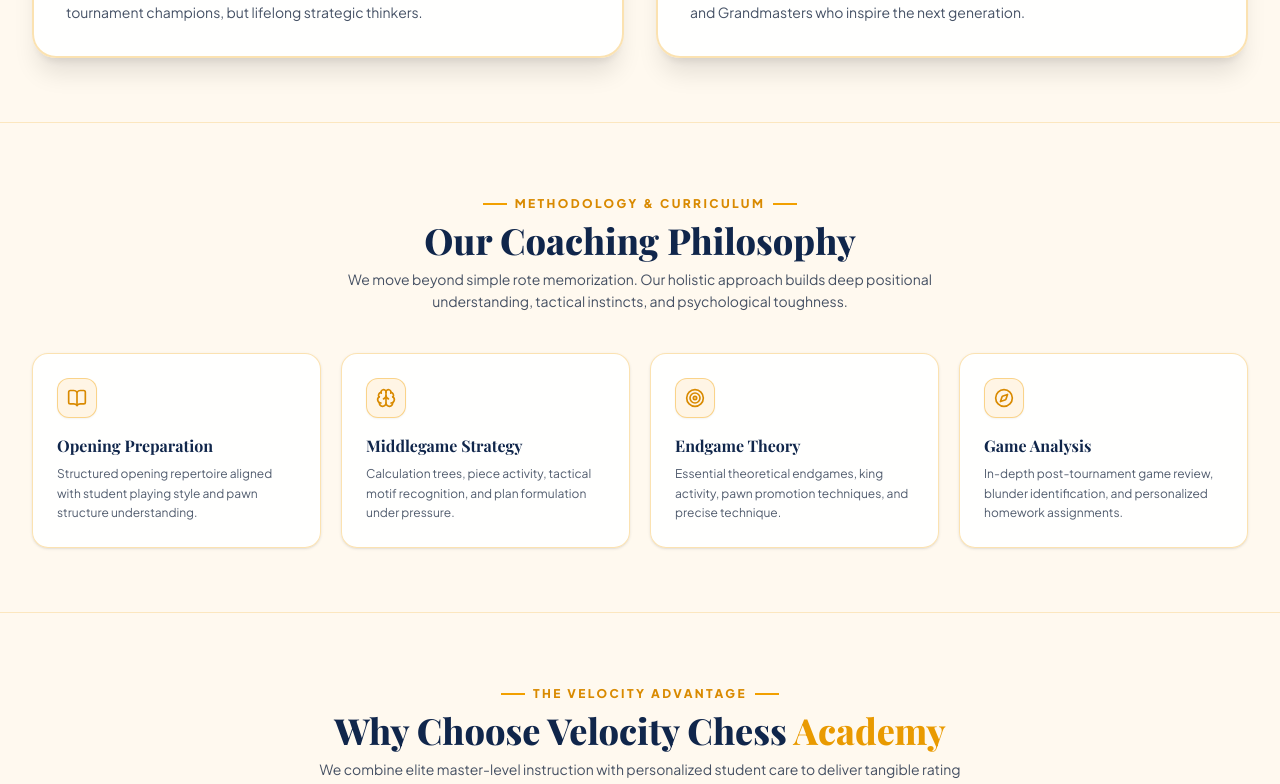
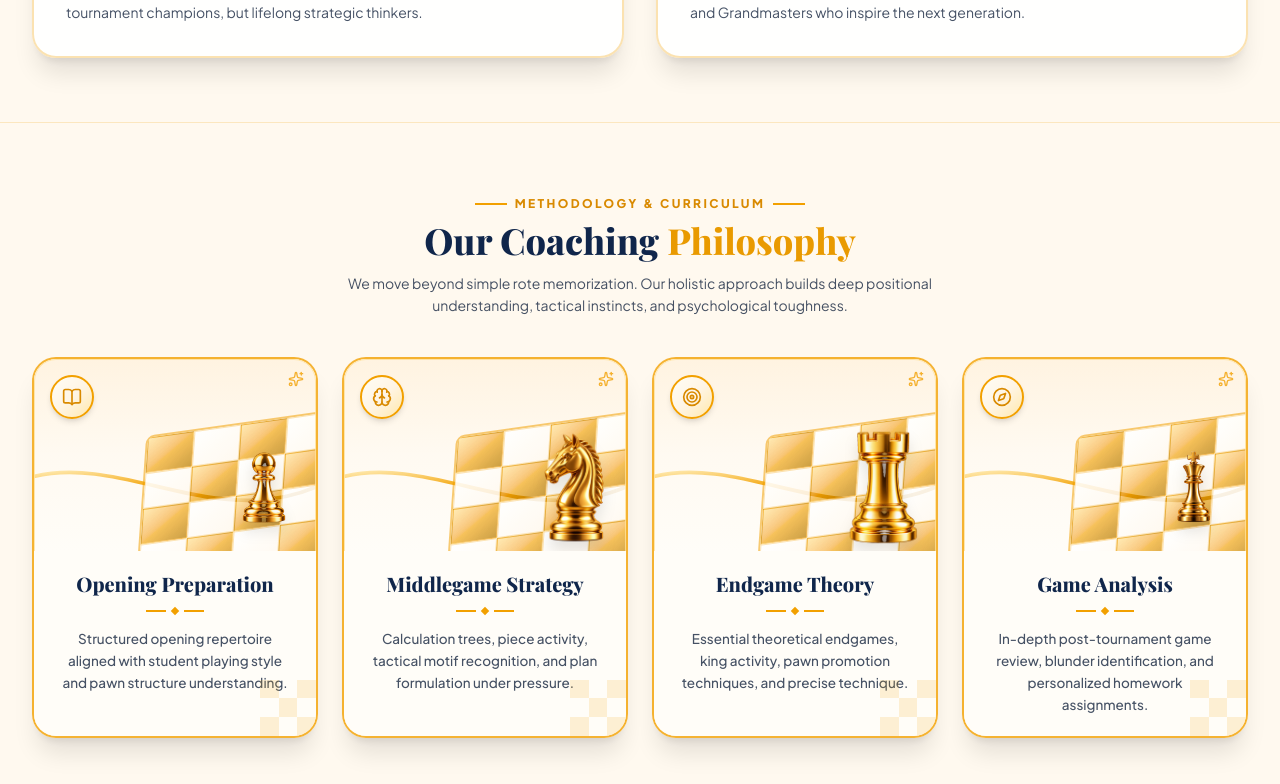
Before and after one commit to Klavanya0704/VelocityChess, a React (Vite) app: page /about in a window 1280 px wide. Shown: the part 1147-1931 px from the top of the page. Built offline with nearby package versions, Linux system fonts and the light colour scheme; a web font is replaced by a local one.

Commit message:
Redesign Our Coaching Philosophy section to match reference image (4 cards in 1 row on desktop, 3D perspective chessboard, transparent 3D gold pieces, gold icon badges, divider lines)

```diff
--- a/src/pages/AboutPage.tsx
+++ b/src/pages/AboutPage.tsx
@@ -542,72 +542,169 @@
           </div>
         </section>
 
-        {/* SECTION 3: COACHING PHILOSOPHY (LIGHT WARM THEME) */}
-        <section className="relative py-12 sm:py-16 border-t border-[#F2A000]/20">
-          <div className="max-w-7xl mx-auto px-4 sm:px-6 lg:px-8">
+        {/* SECTION 3: COACHING PHILOSOPHY (EXACT MATCH REFERENCE DESIGN media_1791650260358_ce594179.jpg) */}
+        <section className="relative py-12 sm:py-16 border-t border-[#F2A000]/20 overflow-hidden">
+          <div className="max-w-7xl mx-auto px-4 sm:px-6 lg:px-8 relative z-10">
 
+            {/* SECTION HEADING */}
             <div className="text-center max-w-3xl mx-auto mb-10 space-y-2">
               <div className="inline-flex items-center space-x-2">
-                <span className="w-6 h-[2px] bg-[#F2A000]" />
+                <span className="w-8 h-[2px] bg-[#F2A000]" />
                 <span className="text-[#D98A00] font-sans font-extrabold text-xs uppercase tracking-[0.2em]">
                   METHODOLOGY & CURRICULUM
                 </span>
-                <span className="w-6 h-[2px] bg-[#F2A000]" />
+                <span className="w-8 h-[2px] bg-[#F2A000]" />
               </div>
               <h2 className="font-serif font-extrabold text-3xl sm:text-4xl text-[#10264B]">
-                Our Coaching Philosophy
+                Our Coaching <span className="text-[#E99A00]">Philosophy</span>
               </h2>
-              <p className="text-xs sm:text-sm text-[#25334A]/85 max-w-2xl mx-auto leading-relaxed">
+              <p className="text-xs sm:text-sm text-[#25334A]/85 max-w-2xl mx-auto leading-relaxed pt-1">
                 We move beyond simple rote memorization. Our holistic approach builds deep positional understanding, tactical instincts, and psychological toughness.
               </p>
             </div>
 
-            <div className="grid grid-cols-1 sm:grid-cols-2 lg:grid-cols-4 gap-5">
+            {/* FOUR COACHING CARDS IN ONE HORIZONTAL ROW ON DESKTOP */}
+            <div className="grid grid-cols-1 sm:grid-cols-2 lg:grid-cols-4 gap-6 items-stretch">
+              {[
+                {
+                  id: 'phil-1',
+                  title: 'Opening Preparation',
+                  description: 'Structured opening repertoire aligned with student playing style and pawn structure understanding.',
+                  icon: BookOpen,
+                  pieceType: 'pawn',
+                },
+                {
+                  id: 'phil-2',
+                  title: 'Middlegame Strategy',
+                  description: 'Calculation trees, piece activity, tactical motif recognition, and plan formulation under pressure.',
+                  icon: Brain,
+                  pieceType: 'knight',
+                },
+                {
+                  id: 'phil-3',
+                  title: 'Endgame Theory',
+                  description: 'Essential theoretical endgames, king activity, pawn promotion techniques, and precise technique.',
+                  icon: Target,
+                  pieceType: 'rook',
+                },
+                {
+                  id: 'phil-4',
+                  title: 'Game Analysis',
+                  description: 'In-depth post-tournament game review, blunder identification, and personalized homework assignments.',
+                  icon: Compass,
+                  pieceType: 'king',
+                }
+              ].map((card) => {
+                const IconComp = card.icon;
+                return (
+                  <div
+                    key={card.id}
+                    className="relative flex flex-col justify-between rounded-3xl border-[2.5px] border-[#F2A000]/80 bg-gradient-to-b from-[#FFFFFF] via-[#FFFDF8] to-[#FFF9EF] shadow-xl hover:shadow-2xl transition-all duration-300 hover:-translate-y-2 group overflow-hidden"
+                  >
+                    {/* Inner Gold Bevel Accent */}
+                    <div className="absolute inset-0 rounded-[22px] border border-[#FFE29A] pointer-events-none z-20 opacity-80" />
 
-              {/* Pillar 1 */}
-              <div className="bg-white/90 backdrop-blur-md p-6 rounded-2xl border border-[#F2A000]/30 shadow-sm gold-glow-hover hover:-translate-y-1.5 transition-all duration-300 group">
-                <div className="w-10 h-10 rounded-xl bg-[#FFF5E5] border border-[#F2A000]/40 text-[#D98A00] flex items-center justify-center mb-4 font-bold shadow-xs group-hover:scale-110 transition-transform">
-                  <BookOpen className="w-5 h-5" />
+                    {/* UPPER VISUAL AREA WITH PERSPECTIVE CHESSBOARD & 3D GOLD PIECE */}
+                    <div className="relative h-44 sm:h-48 overflow-hidden bg-gradient-to-b from-[#FFEED4]/70 via-[#FFF9EF]/80 to-[#FFFDF8]">
+
+                      {/* Top-Left Circular Gold Icon Badge */}
+                      <div className="absolute top-4 left-4 w-11 h-11 rounded-full bg-gradient-to-br from-[#FFFDF5] via-[#FFF5E5] to-[#FFE8AB] border-2 border-[#F2A000] shadow-md flex items-center justify-center text-[#D98A00] z-30 group-hover:scale-110 transition-transform duration-300">
+                        <IconComp className="w-5 h-5 text-[#D98A00]" />
                       </div>
-                <h4 className="font-serif font-bold text-base text-[#10264B] mb-1.5">Opening Preparation</h4>
-                <p className="text-xs text-[#25334A]/80 leading-relaxed">
-                  Structured opening repertoire aligned with student playing style and pawn structure understanding.
+
+                      {/* Sparkle Decoration Accent */}
+                      <div className="absolute top-3 right-3 text-[#F2A000] opacity-80 z-20">
+                        <Sparkles className="w-4 h-4" />
+                      </div>
+
+                      {/* Organic Curved Wave Background Mask & Gold Stroke */}
+                      <svg
+                        className="absolute inset-0 w-full h-full pointer-events-none z-10 overflow-visible"
+                        viewBox="0 0 280 180"
+                        preserveAspectRatio="none"
+                        fill="none"
+                      >
+                        <defs>
+                          <linearGradient id={`card-gold-wave-${card.id}`} x1="0%" y1="0%" x2="100%" y2="100%">
+                            <stop offset="0%" stopColor="#FFE8AB" />
+                            <stop offset="50%" stopColor="#F2A000" />
+                            <stop offset="100%" stopColor="#A66B00" />
+                          </linearGradient>
+                        </defs>
+                        {/* Sculpted Gold Wave Line */}
+                        <path
+                          d="M 0 110 C 90 90, 180 160, 280 120"
+                          stroke={`url(#card-gold-wave-${card.id})`}
+                          strokeWidth="3.5"
+                          fill="none"
+                        />
+                      </svg>
+
+                      {/* 3D Perspective Chessboard Floor Area (Right-Side Background) */}
+                      <div className="absolute right-[-10px] bottom-[-5px] w-48 h-36 origin-bottom-right transform rotate-[-8deg] skew-x-[-12deg] opacity-90 pointer-events-none z-10">
+                        <div className="grid grid-cols-4 grid-rows-4 w-full h-full border-2 border-[#F2A000]/60 rounded-lg overflow-hidden shadow-inner">
+                          {[...Array(16)].map((_, i) => (
+                            <div
+                              key={i}
+                              className={`${
+                                i % 2 === Math.floor(i / 4) % 2
+                                  ? 'bg-gradient-to-br from-[#FFE8AB] via-[#F2A000]/70 to-[#B87B00]/80'
+                                  : 'bg-gradient-to-br from-[#FFFFFF] to-[#FFF9EF]'
+                              } border-[0.5px] border-[#F2A000]/30`}
+                            />
+                          ))}
+                        </div>
+                      </div>
+
+                      {/* Prominent 3D Metallic Gold Chess Piece standing on Chessboard */}
+                      <div className="absolute right-3 bottom-1 z-20 flex items-end justify-center pointer-events-none">
+                        <GoldChessPiece3D
+                          piece={card.pieceType}
+                          className="w-16 h-26 sm:w-20 sm:h-30 drop-shadow-xl group-hover:scale-105 transition-transform duration-300"
+                        />
+                      </div>
+
+                    </div>
+
+                    {/* LOWER CONTENT AREA */}
+                    <div className="relative z-20 p-5 flex flex-col justify-between flex-1 text-center text-[#10264B] bg-[#FFFDF8]">
+
+                      <div>
+                        {/* Title in Dark Navy Serif */}
+                        <h3 className="font-serif font-extrabold text-lg sm:text-xl text-[#10264B] leading-tight mb-2">
+                          {card.title}
+                        </h3>
+
+                        {/* Gold Diamond Line Flourish Divider */}
+                        <div className="flex items-center justify-center py-1 mb-2.5">
+                          <div className="w-5 h-[1.5px] bg-[#F2A000]" />
+                          <div className="w-1.5 h-1.5 rotate-45 bg-[#F2A000] mx-1.5" />
+                          <div className="w-5 h-[1.5px] bg-[#F2A000]" />
+                        </div>
+
+                        {/* Description in Dark Slate Navy */}
+                        <p className="text-xs sm:text-[13.5px] font-medium text-[#25334A]/85 leading-relaxed px-1">
+                          {card.description}
                         </p>
                       </div>
 
-              {/* Pillar 2 */}
-              <div className="bg-white/90 backdrop-blur-md p-6 rounded-2xl border border-[#F2A000]/30 shadow-sm gold-glow-hover hover:-translate-y-1.5 transition-all duration-300 group">
-                <div className="w-10 h-10 rounded-xl bg-[#FFF5E5] border border-[#F2A000]/40 text-[#D98A00] flex items-center justify-center mb-4 font-bold shadow-xs group-hover:scale-110 transition-transform">
-                  <Brain className="w-5 h-5" />
+                      {/* Subtle Checkerboard Corner Accent Overlay */}
+                      <div className="absolute right-0 bottom-0 w-14 h-14 pointer-events-none opacity-15 overflow-hidden rounded-br-[20px]">
+                        <div className="grid grid-cols-3 grid-rows-3 w-full h-full">
+                          {[...Array(9)].map((_, idx) => (
+                            <div
+                              key={idx}
+                              className={idx % 2 === 0 ? 'bg-[#F2A000]' : 'transparent'}
+                            />
+                          ))}
                         </div>
-                <h4 className="font-serif font-bold text-base text-[#10264B] mb-1.5">Middlegame Strategy</h4>
-                <p className="text-xs text-[#25334A]/80 leading-relaxed">
-                  Calculation trees, piece activity, tactical motif recognition, and plan formulation under pressure.
-                </p>
                       </div>
 
-              {/* Pillar 3 */}
-              <div className="bg-white/90 backdrop-blur-md p-6 rounded-2xl border border-[#F2A000]/30 shadow-sm gold-glow-hover hover:-translate-y-1.5 transition-all duration-300 group">
-                <div className="w-10 h-10 rounded-xl bg-[#FFF5E5] border border-[#F2A000]/40 text-[#D98A00] flex items-center justify-center mb-4 font-bold shadow-xs group-hover:scale-110 transition-transform">
-                  <Target className="w-5 h-5" />
-                </div>
-                <h4 className="font-serif font-bold text-base text-[#10264B] mb-1.5">Endgame Theory</h4>
-                <p className="text-xs text-[#25334A]/80 leading-relaxed">
-                  Essential theoretical endgames, king activity, pawn promotion techniques, and precise technique.
-                </p>
                     </div>
 
-              {/* Pillar 4 */}
-              <div className="bg-white/90 backdrop-blur-md p-6 rounded-2xl border border-[#F2A000]/30 shadow-sm gold-glow-hover hover:-translate-y-1.5 transition-all duration-300 group">
-                <div className="w-10 h-10 rounded-xl bg-[#FFF5E5] border border-[#F2A000]/40 text-[#D98A00] flex items-center justify-center mb-4 font-bold shadow-xs group-hover:scale-110 transition-transform">
-                  <Compass className="w-5 h-5" />
                   </div>
-                <h4 className="font-serif font-bold text-base text-[#10264B] mb-1.5">Game Analysis</h4>
-                <p className="text-xs text-[#25334A]/80 leading-relaxed">
-                  In-depth post-tournament game review, blunder identification, and personalized homework assignments.
-                </p>
-              </div>
-
+                );
+              })}
             </div>
 
           </div>
```
Lines whose indentation alone changed are shown as unchanged.
